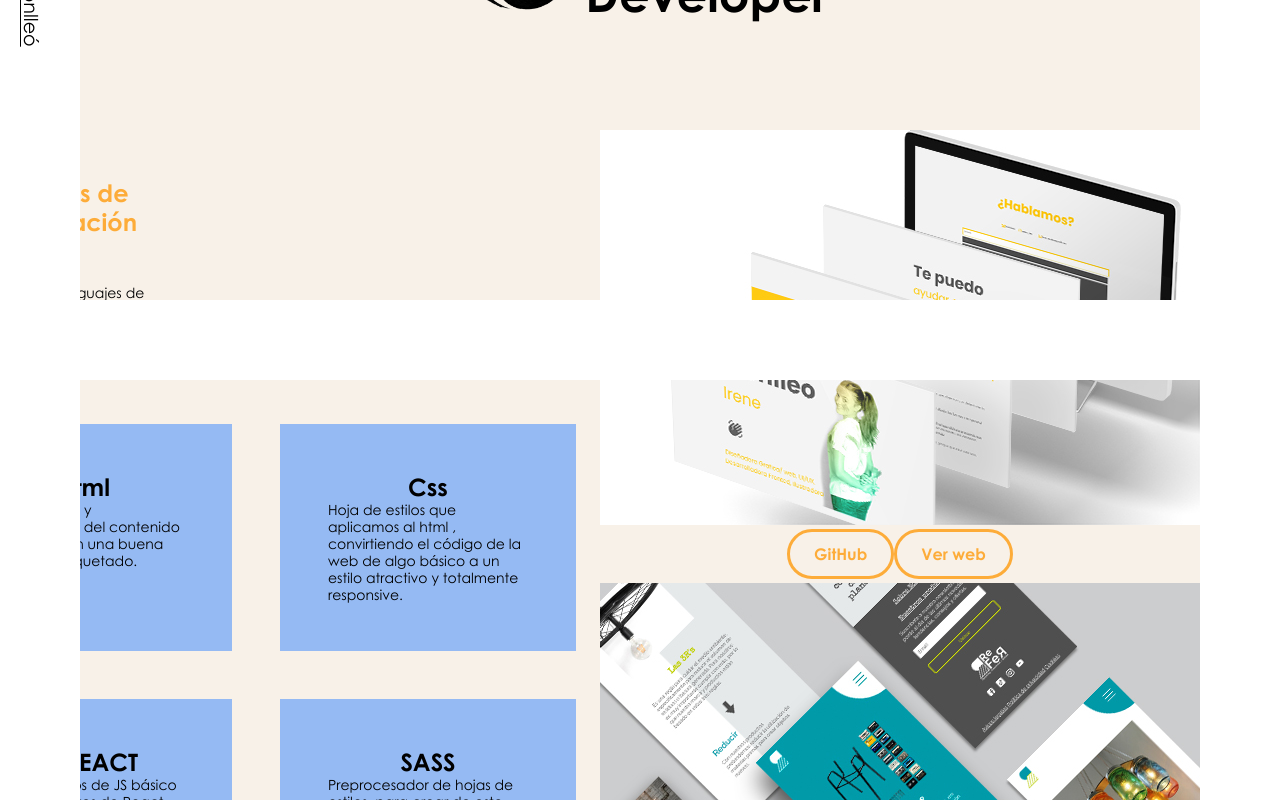
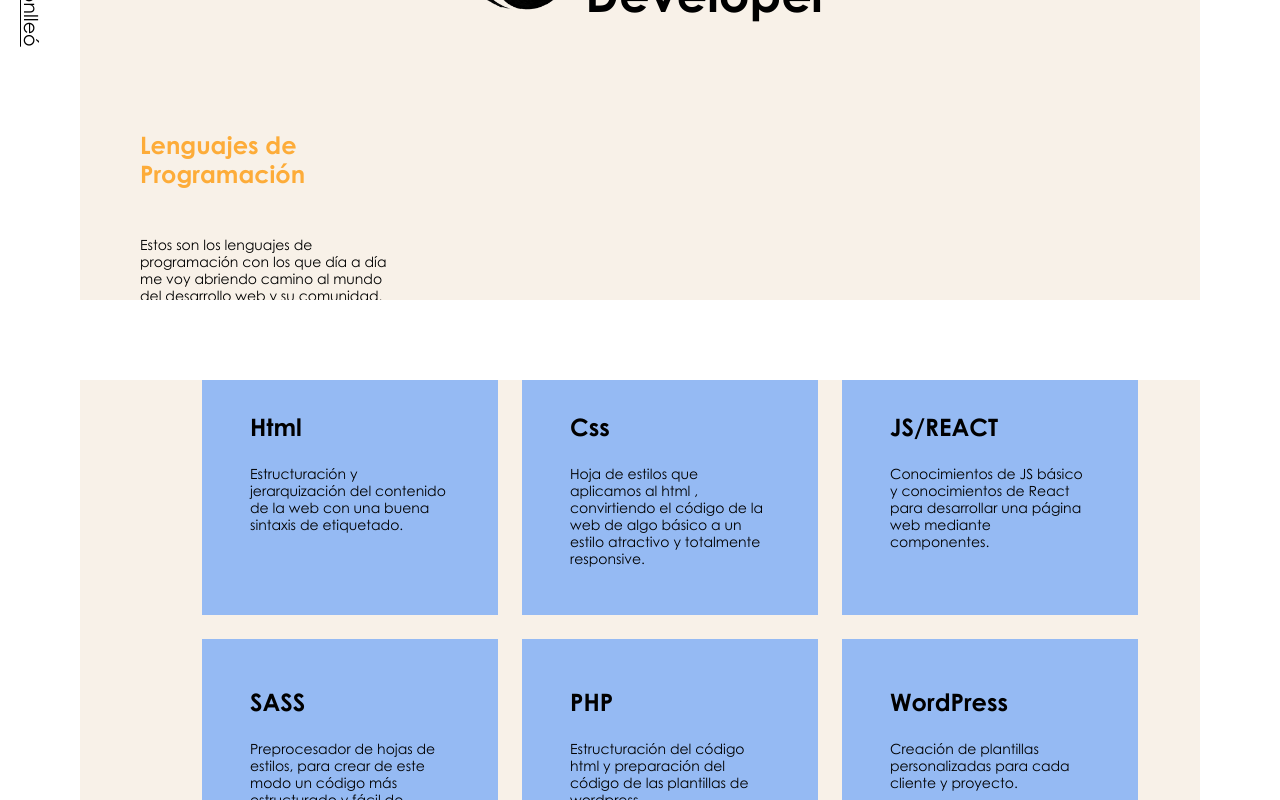
Before and after one commit to IreneMonlleo/Project-Gamma, a React (Create React App) app in the folder react-demo/: page /front in a window 1280 px wide. Shown: the part 420-1220 px from the top of the page. Built offline with nearby package versions, Linux system fonts and the light colour scheme.

Commit message:
fix the buttons
fix the components ButtonsLinks and ButtonsA

```diff
--- a/react-demo/src/components/ButtonA.jsx
+++ b/react-demo/src/components/ButtonA.jsx
@@ -2,50 +2,48 @@ import styled from 'styled-components';
 
 
 
-
-
-
-
 export const ButtonA = styled.a`
-	cursor: pointer;
+display: inline-block;
+padding: 18px 24px;
+border-radius: var(--stroke-radius);
+color:var(--color-home);
+font-weight: bold;
+font-size: var(--size-mb-button);
+letter-spacing: .15rem;
+transition: all .3s;
 position: relative;
-	display: inline-block;
-	padding: 12px 24px;
+overflow: hidden;
+text-decoration:none;
+margin-right:24px;
+z-index: 1;
+    &:after {
+        content: '';
+        position: absolute;
+        bottom: 0;
+        left: 0;
+        width: 100%;
+        height: 100%;
         border: var(--stroke) var(--color-home);
         border-radius: var(--stroke-radius);
-    font-weight: bold;
-	overflow: hidden;
-    color:var(--color-home);
-    background-color: transparent;
-    text-decoration:none;
-
-
-
-        &:hover{
-            color:var(--color-bg);
-
+        z-index: -2;
     }
-
-        &::before, &::after{
+    &:before {
         content: '';
         position: absolute;
-            top: 0;
+        bottom: 0;
         left: 0;
+        width: 0%;
         height: 100%;
+        background-color: var(--color-home);
+        transition: all .3s;
+        border-radius: var(--stroke-radius);
+        z-index: -1;
+    }
+    &:hover {
+        color: var(--color-bg);
+        &:before {
             width: 100%;
-            transition: all 0.25s ease;
-            border-radius: 50px;
         }
-            &::before{
-                border-radius: var(--stroke-radius);
-                margin-left: -100%;
-                box-shadow: inset 0 0 0 40px var(--color-home);
-                z-index:var(--bottom-medium);
-
     }
-
-            &:hover::before{
-                margin-left: 0;
-
     }
 }`
--- a/react-demo/src/components/ButtonsLink.jsx
+++ b/react-demo/src/components/ButtonsLink.jsx
@@ -13,53 +13,55 @@ const SecondButton = `
         }
 
         &::before{
-            box-shadow: inset 0 0 0 40px var(--color-bg);
+            background-color: var(--color-bg);
         }
-
+        &::after{
+            border-color:var(--color-bg);
+        }
 
 `;
 
 export const ButtonsLink = styled(Link)`
-	cursor: pointer;
+	display: inline-block;
+	padding: 18px 24px;
+	border-radius: var(--stroke-radius);
+	color:var(--color-home);
+    font-weight: bold;
+	font-size: var(--size-mb-button);
+	letter-spacing: .15rem;
+	transition: all .3s;
 	position: relative;
-	display: inline-block;
-	padding: 12px 24px;
+	overflow: hidden;
+    text-decoration:none;
+	z-index: 1;
+	&:after {
+		content: '';
+		position: absolute;
+		bottom: 0;
+		left: 0;
+		width: 100%;
+		height: 100%;
         border: var(--stroke) var(--color-home);
 		border-radius: var(--stroke-radius);
-    font-weight: bold;
-	overflow: hidden;
-    color:var(--color-home);
-    background-color: transparent;
-    text-decoration:none;
-
-
-
-        &:hover{
-            color:var(--color-bg);
-
+		z-index: -2;
 	}
-
-        &::before, &::after{
+	&:before {
 		content: '';
 		position: absolute;
-            top: 0;
+		bottom: 0;
 		left: 0;
+		width: 0%;
 		height: 100%;
+		background-color: var(--color-home);
+		transition: all .3s;
+		border-radius: var(--stroke-radius);
+		z-index: -1;
+	}
+	&:hover {
+		color: var(--color-bg);
+		&:before {
 			width: 100%;
-            transition: all 0.25s ease;
-            border-radius: 50px;
 		}
-            &::before{
-                border-radius: var(--stroke-radius);
-                margin-left: -100%;
-                box-shadow: inset 0 0 0 40px var(--color-home);
-                z-index:var(--bottom-medium);
-
-            }
-
-            &:hover::before{
-                margin-left: 0;
-
 	}
 }
 
--- a/react-demo/src/components/Skills.jsx
+++ b/react-demo/src/components/Skills.jsx
@@ -7,7 +7,7 @@ export default  function Skills(props) {
 
 
     return <SkillsContainer>
-            <h3 className="skills__title">{props.title}</h3>
+            <h3 className="skills__title left ">{props.title}</h3>
             <p className="skills__description">{props.text}</p>
         </SkillsContainer>
 
@@ -15,14 +15,14 @@ export default  function Skills(props) {
 }
 
 export const SkillsContainer = styled.div`
-    margin:24px;
+    margin:12px;
     padding:48px;
     background-color: var(--color-front);
 
     .skills__title{
-        text-align:center;
         font-size:24px;
         font-weight:bold;
+        margin-bottom:24px;
 
     }
     .skills__description{
--- a/react-demo/src/page/Front.css
+++ b/react-demo/src/page/Front.css
@@ -18,6 +18,20 @@
     text-align: left;
 
 }
+.front__container-projects{
+    margin:0 auto;
+}
+
+.front-img-project{
+    width: 330px;
+    margin-top:136px ;
+    margin-bottom:48px ;
+}
+
+.container-buttons-front{
+    margin-bottom: 48px;
+}
+
 /*-----------------------IMG Project----------------------*/
 
 
@@ -30,16 +44,26 @@
         grid-template-columns: repeat(2, 1fr);
         grid-gap: -6vw;
     }
+    .front-img-project{
+        width: 600px;
+    }
+
 }
+
 
 /*--------------------- BREAK----------------------*/
 @media all and (min-width: 1000px){
-    .skills__front{
-        display: flex;
-        justify-content: end;
+    .front-img-project{
+        width:900px;
     }
-        .skills__section-description{
-            width: 20vw;
-        }
+
+    .skills__section-description{
+        width: 20vw;
+    }
+    .skills__section{
+        grid-template-columns: repeat(3, 1fr);
+        max-width: 900px;
+        margin:0 auto;
+    }
 
 }
--- a/react-demo/src/page/Front.jsx
+++ b/react-demo/src/page/Front.jsx
@@ -18,11 +18,8 @@ export default  function Front(props) {
         <Header title="Front-end" secondtitle="Developer" img={ManchaFront}  ></Header>
         <main className="skills__front">
             <section className="wrapper-skills">
-                <div >
-                    <h2 className="skills__section-title">
-                        <span>Lenguajes de</span>
-                        <span>Programación</span>
-                    </h2>
+                <div className="skills-text">
+                    <h2 className="skills__section-title">Lenguajes de <br></br>Programación </h2>
                     <p className="skills__section-description">Estos son los lenguajes de programación con los que día a día me voy abriendo camino al mundo del desarrollo web y su  comunidad.</p>
                 </div>
                 <div className="skills__section">
@@ -34,15 +31,15 @@ export default  function Front(props) {
                     <Skills title="WordPress" text="Creación de plantillas personalizadas para cada cliente y proyecto."></Skills>
                 </div>
             </section>
-            <section className="container__project">
+
+            <section className="front__container-project">
             { props.data.filter((elem) => elem.category === 'front-end').map((info =>
                 <article>
-                    <img className="front-img" src={info['img-main']} alt={info.alt} ></img>
-                <div className="container-buttons">
-                <ButtonA role='button' className='button-contact' href= {info.github} >GitHub</ButtonA>
-                <ButtonA role='button' className='button-contact' href= {info.href} >Ver web</ButtonA>
-
-                </div>
+                    <img className="front-img-project" src={info['img-main']} alt={info.alt} ></img>
+                    <div className="container-buttons-front">
+                        <ButtonA role='button' className='button-contact' href= {info.github} >GitHub</ButtonA>
+                        <ButtonA role='button' className='button-contact' href= {info.href} >Ver web</ButtonA>
+                    </div>
                 </article>
             ))
             }
--- a/react-demo/src/page/Home.css
+++ b/react-demo/src/page/Home.css
@@ -22,6 +22,7 @@
 
 .card__container{
     margin: 20em 0;
+
 }
     .img__section {
         height: 70vw;
```
Lines whose indentation alone changed are shown as unchanged.
